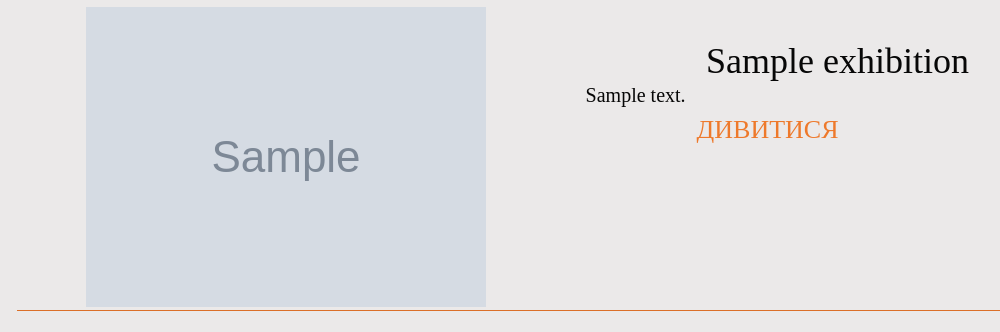
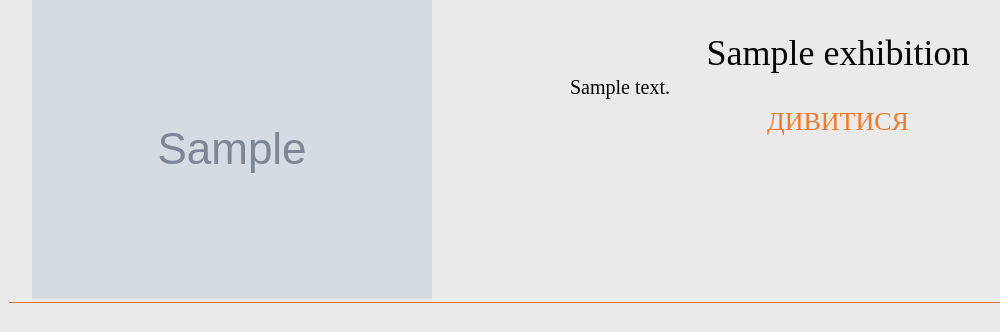
Before and after one commit to korolevichlisa/colleges_libraries, a Django app: template templates/nti.html in a window 1280 px wide. Shown: the part 3546-3878 px from the top of the page, without its empty margins (68-1068 px from the left). Run offline with Django 4.2, Linux system fonts and the light colour scheme; tables that the repository leaves empty hold one stand-in row (values such as "Sample post"); the template is opened without the code that fills it: values that come from a table or form of the project are taken from there, most other values are stand-ins (such as "Sample title", 1, 10 or a date in 2020); grey boxes marked "Sample" are stand-in pictures; parts of the project's set-up code (start-up, migrations or seed data) failed here and were passed over; some libraries are stand-ins or nearby versions.

Commit message:
fixed bugs

```diff
--- a/static/css/styless2.css
+++ b/static/css/styless2.css
@@ -298,6 +298,8 @@ body {
 }
 
 .exhibition_btn {
+  display: flex;
+  justify-content: center;
   margin: auto;
 }
 
@@ -417,25 +419,28 @@ body {
 
   .exhibition {
     display: grid;
-    grid-template-columns: 5% 40% 50% 5%;
-    gap: 0.8em;
+    grid-template-columns:500px 600px;
+    justify-content: center;
+    gap: 0.4em;
     border-bottom: 1px solid rgba(218, 103, 26, 0.931);
   }
 
   .grid_exhibition_item1 {
-    grid-column: 2;
-    align-self: flex-start;
+    grid-column: 1;
+    align-self: center;
+    justify-content: center;
     grid-row: 1;
   }
 
   .grid_exhibition_item2 {
-    grid-column: 3;
+    grid-column: 2;
     padding: 2em;
     grid-row: 1;
   }
 
   .img_exhibition {
     width: 400px;
+    align-items: center;
     /* height: 70px; */
   }
 
@@ -543,6 +548,7 @@ body {
     grid-template-rows: auto auto;
     gap: 0.3em;
     text-align: center;
+    justify-content: center;
     margin: 1em 0;
   }
 
--- a/templates/index.html
+++ b/templates/index.html
@@ -6,7 +6,6 @@
     <meta http-equiv="X-UA-Compatible" content="IE=edge">
     <meta name="viewport" content="width=device-width, initial-scale=1.0">
     <link rel="icon" type="image/x-icon" href="{% static 'img/favicon.ico' %}">
-    <link rel="stylesheet" href="{% static 'css/styles.css' %}">
     <link rel="stylesheet" href="https://cdnjs.cloudflare.com/ajax/libs/meyer-reset/2.0/reset.min.css" integrity="sha512-NmLkDIU1C/C88wi324HBc+S2kLhi08PN5GDeUVVVC/BVt/9Izdsc9SVeVfA1UZbY3sHUlDSyRXhCzHfr6hmPPw==" crossorigin="anonymous" />
     <link rel="preconnect" href="https://fonts.googleapis.com">
     <link rel="stylesheet" href="https://use.fontawesome.com/releases/v5.8.2/css/all.css"/>
@@ -14,6 +13,8 @@
     <link rel="preconnect" href="https://fonts.googleapis.com">
 <link rel="preconnect" href="https://fonts.gstatic.com" crossorigin>
 <link href="https://fonts.googleapis.com/css2?family=Inter:wght@200;300;400;500;600;700;800&family=Raleway:ital@0;1&display=swap" rel="stylesheet">
+<link rel="stylesheet" href="{% static 'css/styles.css' %}">
+
     <title>Бібліотеки фахових коледжів Одеського національного технічного університету</title>
 </head>
 <body>
--- a/templates/kpa.html
+++ b/templates/kpa.html
@@ -148,7 +148,7 @@
       <div class="grid_exhibition_item2">
         <div class="exhibition_title">{{post.title}}</div>
         <div class="exhibition_description">
-            <p>{{post.text}}</p>
+            <p>{{post.text|linebreaksbr}}</p>
         </div>
         <div class="exhibition_btn">
           <a class="exhibition_link" href="{{post.doc.url}}" target="_blank" download>ДИВИТИСЯ</a>
--- a/templates/mt.html
+++ b/templates/mt.html
@@ -140,7 +140,7 @@
       <div class="grid_exhibition_item2">
         <div class="exhibition_title">{{post.title}}</div>
         <div class="exhibition_description">
-            <p>{{post.text}}</p>
+            <p>{{post.text|linebreaksbr}}</p>
         </div>
         <div class="exhibition_btn">
           <a class="exhibition_link" href="{{post.doc.url}}" target="_blank" download>ДИВИТИСЯ</a>
--- a/templates/nti.html
+++ b/templates/nti.html
@@ -138,16 +138,16 @@
   <section class="section_exhibition" id="Exhibition">
     <div class="conteiner_exhibition">
     <div class="title_box"><h1 class="worker_title">Виставки</h1></div>
-    <div class="scroll_item">
+    <div class="scroll_work">
       {% for post in exhibition %}
       <div class=" exhibition">
         <div class="grid_exhibition_item1">
         <img class=" img_exhibition" src="{{post.photo.url}}" alt="{{ post.title }}" >
       </div>
       <div class="grid_exhibition_item2">
-        <div class="exhibition_title">{{post.title|linebreaksbr}}</div>
+        <div class="exhibition_title">{{post.title}}</div>
         <div class="exhibition_description">
-            <p>{{post.text}}</p>
+            <p>{{post.text|linebreaksbr}}</p>
         </div>
         <div class="exhibition_btn">
           <a class="exhibition_link" href="{{post.doc.url}}" target="_blank" >ДИВИТИСЯ</a>
--- a/templates/tfk.html
+++ b/templates/tfk.html
@@ -140,7 +140,7 @@
         <div class="grid_exhibition_item2">
           <div class="exhibition_title">{{post.title}}</div>
           <div class="exhibition_description">
-              <p>{{post.text}}</p>
+              <p>{{post.text|linebreaksbr}}</p>
           </div>
           <div class="exhibition_btn">
             <a class="exhibition_link" href="{{post.doc.url}}" target="_blank" download>ДИВИТИСЯ</a>
```
